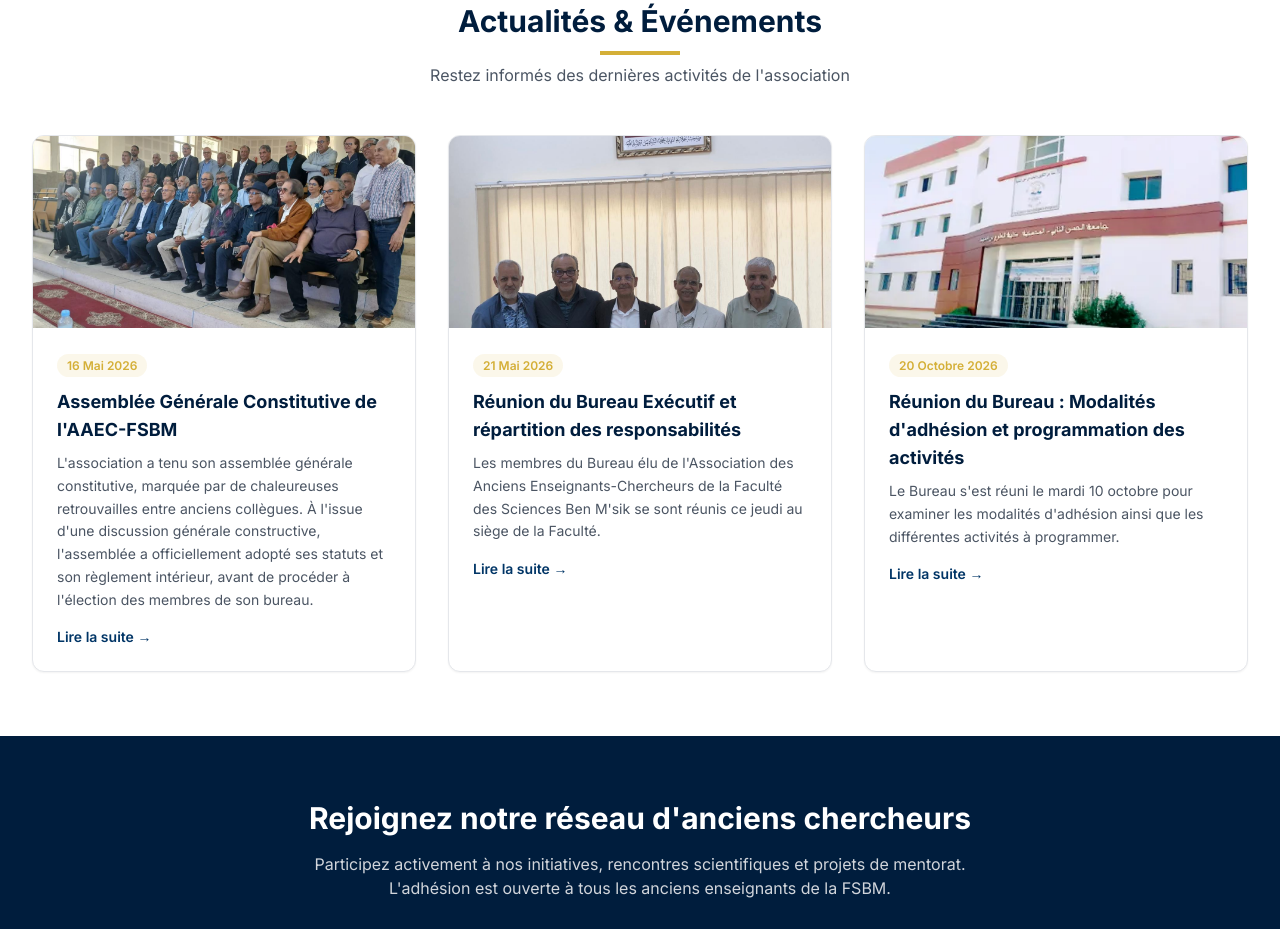
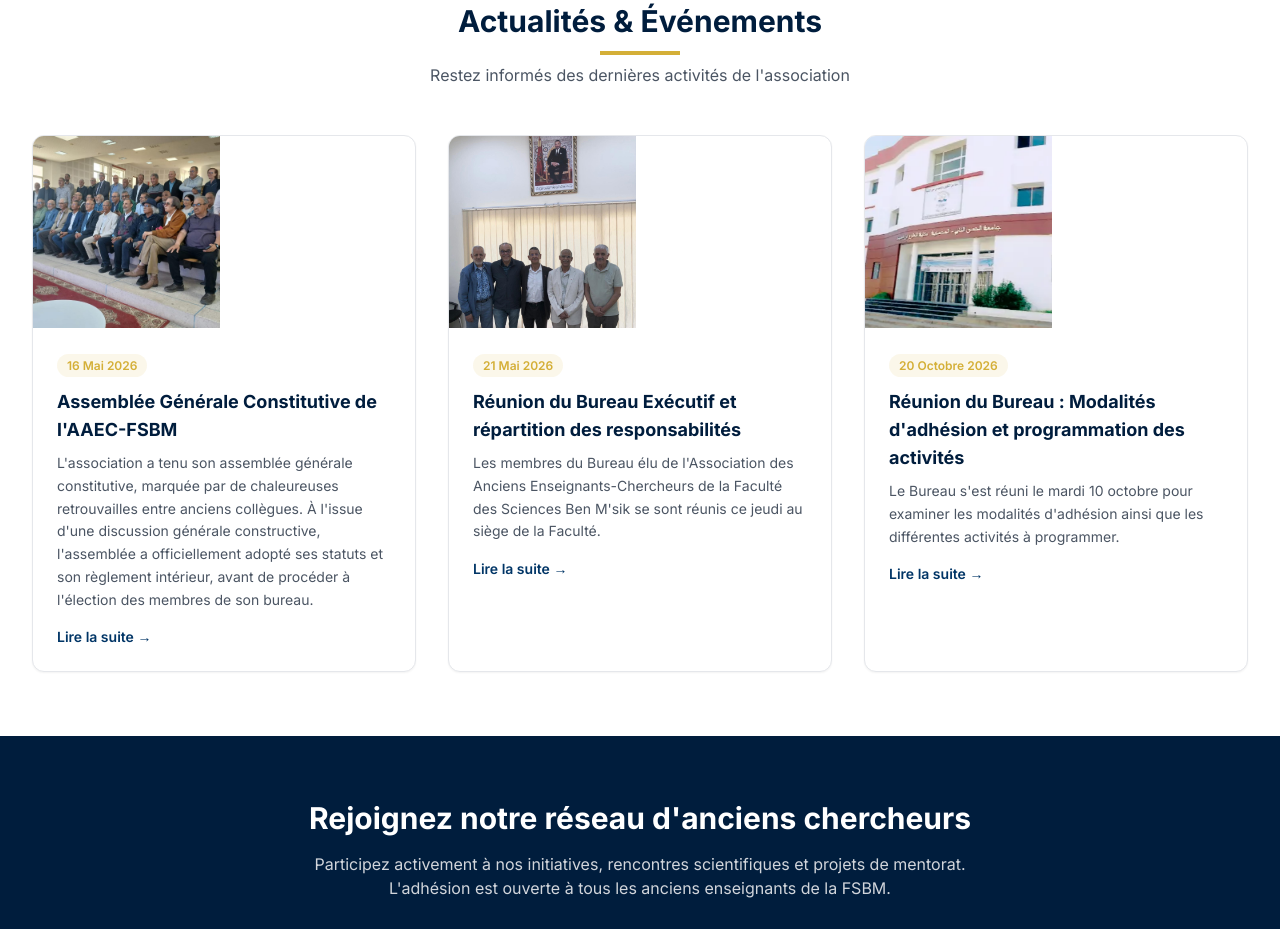
Before and after one commit to associationancensfsbm-web/mon-site, a plain HTML site: page index.html in a window 1280 px wide. Shown: the part 1879-2808 px from the top of the page. Drawn offline with nearby package versions, Linux system fonts and the light colour scheme; files whose address does not match are found by name.

Commit message:
Update image rendering to use grid for multiple images
Refactor image display to support multiple images in a grid layout.

```diff
--- a/index.html
+++ b/index.html
@@ -654,9 +654,13 @@ CONFIG_ASSOCIATION.news.forEach((item, index) => {
             hover:shadow-md transition border border-gray-200
             flex flex-col">
 
-            <img src="${item.image}"
-                 alt="${title}"
-                 class="w-full h-48 object-cover">
+            <div class="grid grid-cols-2 gap-2">
+    ${(item.images || [item.image]).map(photo => `
+        <img src="${photo}"
+             alt="${title}"
+             class="w-full h-48 object-cover">
+    `).join('')}
+</div>
 
             <div class="p-6 flex-1">
                 <span class="text-xs font-semibold text-academic-gold
```
